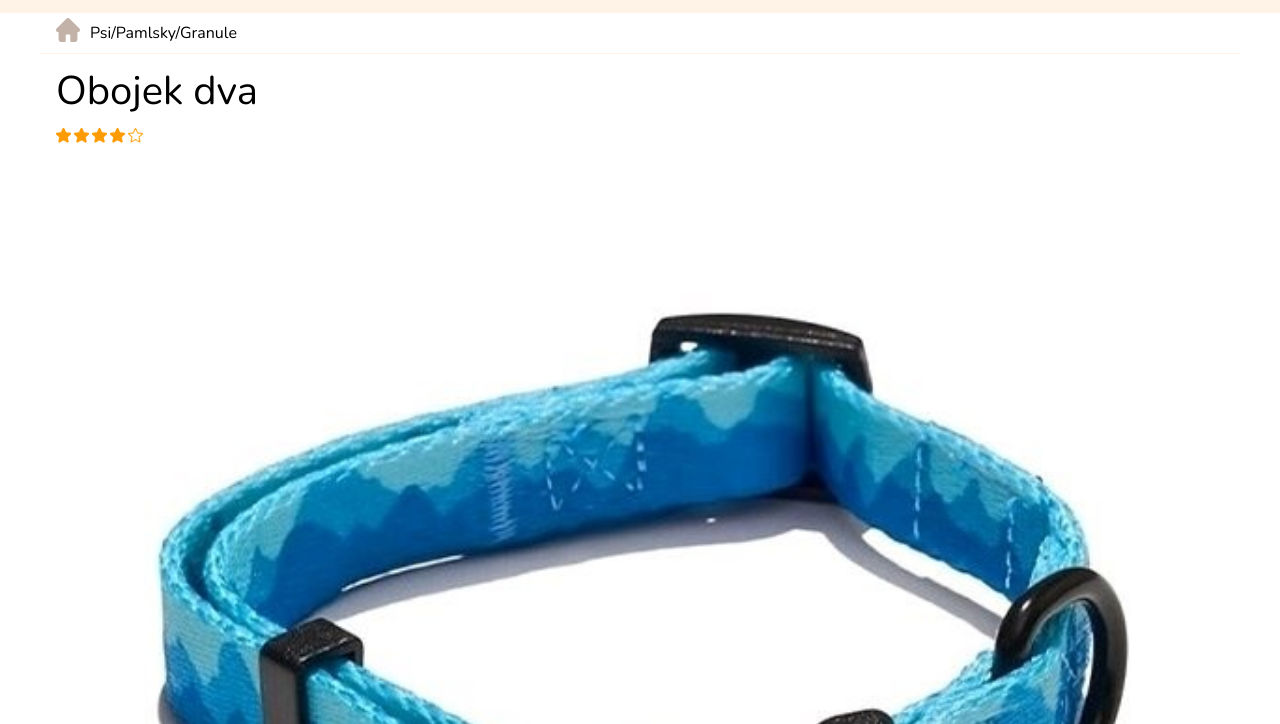
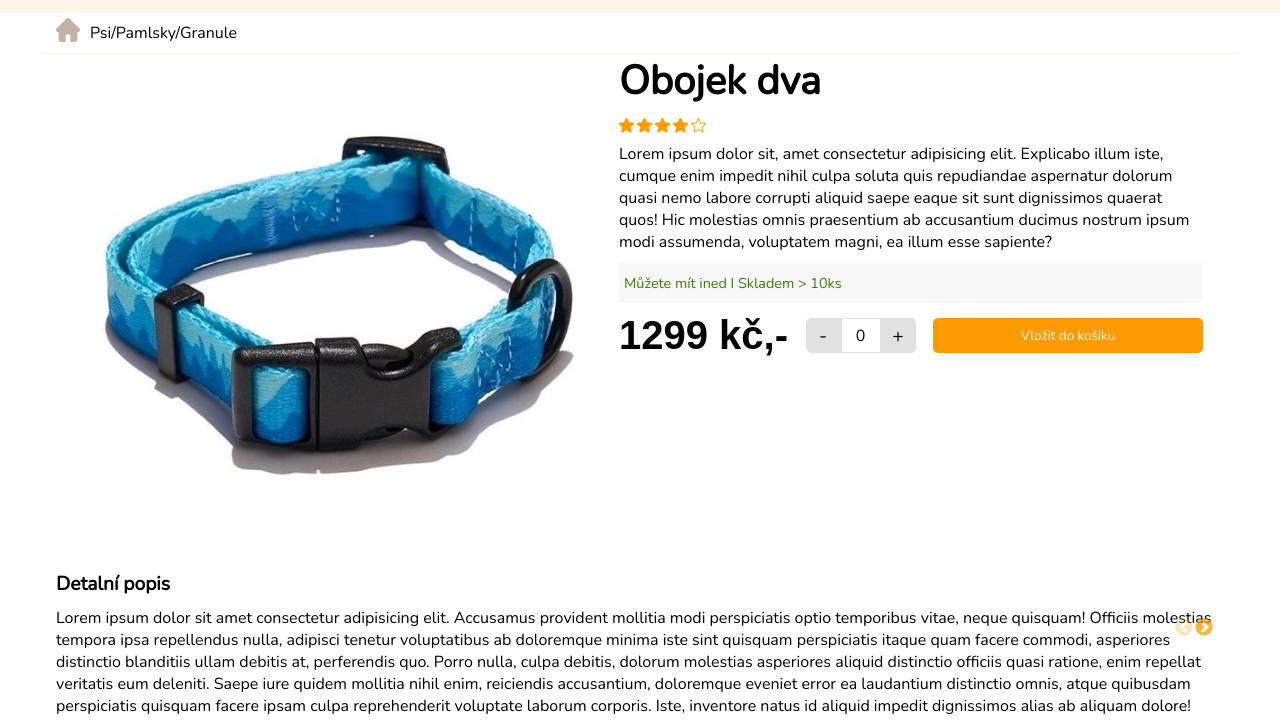
Before and after one commit to MichalekJan93/pet-shop, a plain HTML site: page pages/product.html in a window 1280 px wide. Shown: the part 65-789 px from the top of the page. Drawn offline with nearby package versions, Linux system fonts and the light colour scheme.

Commit message:
responsive product page

```diff
--- a/pages/product.html
+++ b/pages/product.html
@@ -31,6 +31,10 @@
                 </div>
                 <div class="product-information">
                     <p class="product-title">Obojek dva</p>
+                    <div class="product-rating">
+                        <div class="rating rating-4"></div>
+                        <div class="no-rating"></div>
+                    </div>
                     <p class="description">Lorem ipsum dolor sit, amet consectetur adipisicing elit. Explicabo illum iste, cumque enim impedit nihil culpa soluta quis repudiandae aspernatur dolorum quasi nemo labore corrupti aliquid saepe eaque sit sunt dignissimos quaerat quos! Hic molestias omnis praesentium ab accusantium ducimus nostrum ipsum modi assumenda, voluptatem magni, ea illum esse sapiente?</p>
                     <div class="availability">Můžete mít ined I Skladem > 10ks</div>
                     <div class="add-product-to-cart">
@@ -70,6 +74,6 @@
         </div>
     </div>
     <script src="../src/productPage.js" type="module"></script>
-    <script src="./src/animation/slider.js"></script>
+    <script src="../src/animation/slider.js"></script>
 </body>
 </html>
--- a/styles/style.scss
+++ b/styles/style.scss
@@ -36,6 +36,7 @@
         .product-title{
             font-size: 2.5rem;
             margin: 10px 0;
+            font-weight: bold;
         }
         .image-product{
 
@@ -50,8 +51,10 @@
 
             .product-title{
                 display: none !important;
-                font-weight: bold;
-                font-size: 1.5rem;
+            }
+
+            .product-rating{
+                display: none !important;
             }
 
             .description{
@@ -67,13 +70,15 @@
 
             .add-product-to-cart{
                 display: flex;
-                justify-content: space-between;
                 align-items: center;
                 margin: 10px 0;
                 flex-wrap: wrap;
+                gap: 10px;
 
                 p{
                     font-size: 2.5rem;
+                    font-family: Arial, Helvetica, sans-serif;
+                    font-weight: bold;
                 }
 
                 .number-pieces{
@@ -82,7 +87,7 @@
                     justify-content: center;
 
                     span{
-                        border: 1px solid #f8f8f8;
+                        border: 1px solid #e1e1e1;
                         width: 40px;
                         height: 35px;
                         text-align: center;
@@ -95,10 +100,10 @@
                         border: none;
                         font-size: 1.2rem;
                         cursor: pointer;
-                        background-color: #f8f8f8;
+                        background-color: #e1e1e1;
 
                         &:hover{
-                            background-color: #e8e8e8;
+                            background-color: #bebebe;
                         }
 
                         &:nth-child(1){
@@ -167,3 +172,71 @@
     font-size: 1.2rem;
     font-weight: bold;
 }
+
+@media only screen and (min-width: 670px){
+    .product-box{
+
+        .product-main-information{
+            display: flex;
+
+            .product-title{
+                display: none !important;
+            }
+
+            .product-rating{
+                display: none !important;
+            }
+
+            .product-information{
+                width: 70%;
+
+                .product-title{
+                    display: inline !important;
+                    font-weight: bold;
+                    font-size: 2.5rem;
+                }
+
+                .image-product{
+
+                    img{
+                        display: block;
+                        margin: 0 auto;
+                        width: 90%;
+                    }
+                }
+
+                .product-rating{
+                    display: block !important;
+                    margin: 10px 0;
+                }
+            }
+
+        }
+    }
+}
+
+@media only screen and (min-width: 970px){
+
+
+    .product-information{
+        width: 50% !important;
+    }
+}
+
+@media only screen and (min-width: 1100px){
+    .add-product-to-cart{
+        flex-wrap: nowrap !important;
+
+        .number-pieces{
+            flex: 0.5;
+            button{
+                width: 35px !important;
+            }
+        }
+
+        .addToCart{
+            flex: 1;
+            margin: 0 !important;
+        }
+    }
+}
```
Also changed, not shown: styles/style.css, 1 other file.
